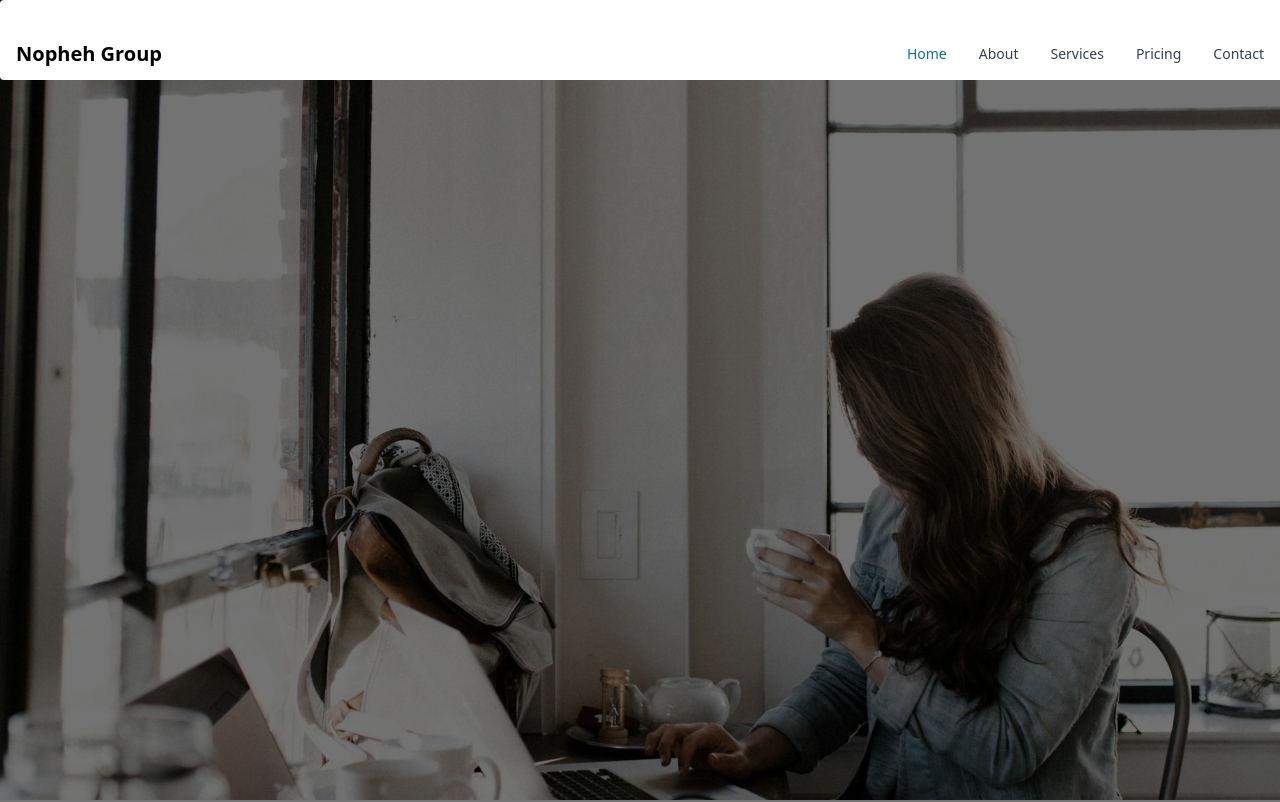
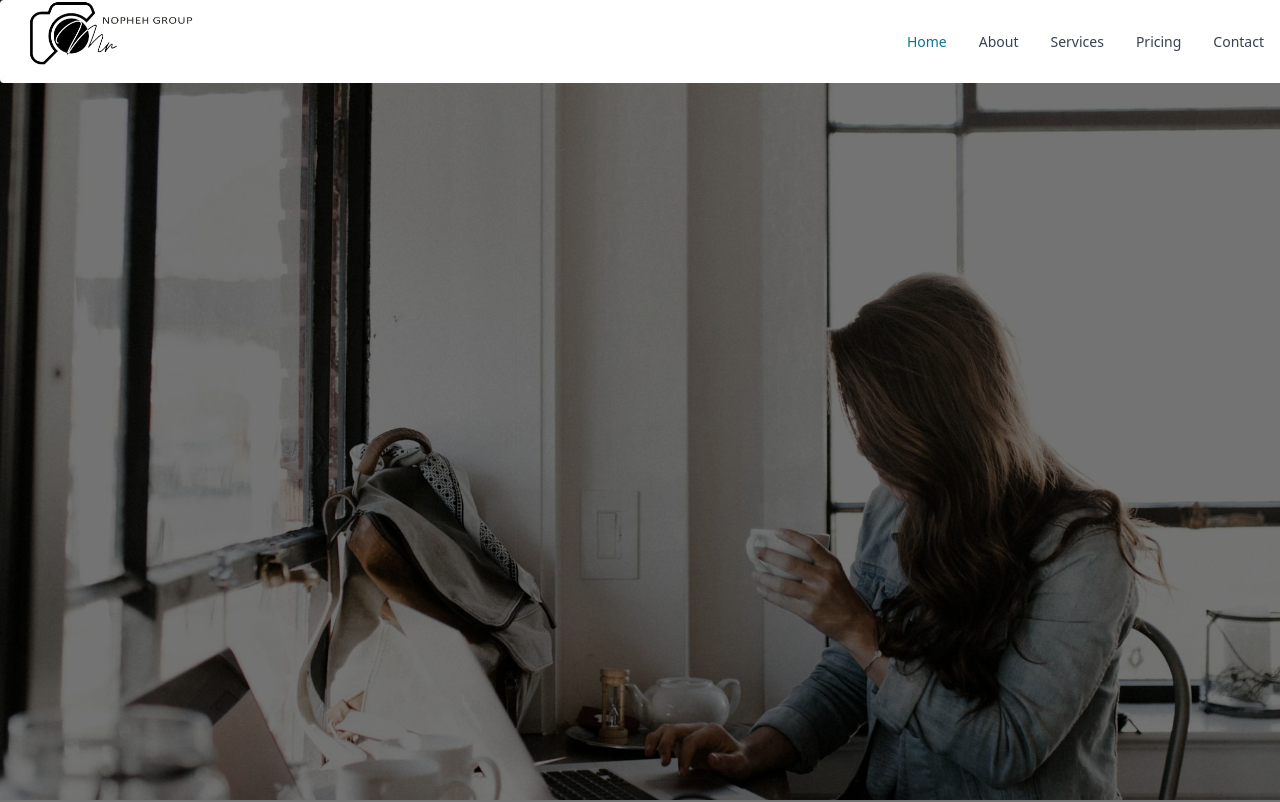
Before and after one commit to AmirBerenji/nophehGroup, a Next.js app: page / in a window 1280 px wide. Shown: the top 802 px of the page. Built offline with nearby package versions, Linux system fonts and the light colour scheme.

Commit message:
add logo

```diff
--- a/app/(main)/page.tsx
+++ b/app/(main)/page.tsx
@@ -12,10 +12,11 @@ export default async function Home() {
   return (
     <>
       <header className="z-50  ">
-        <Navbar fluid rounded className="h-20 p-10 ">
+
+        <Navbar fluid rounded className="h-auto">
           <NavbarBrand as={Link} href="https://flowbite-react.com">
-            <span className="self-center whitespace-nowrap text-xl font-semibold dark:text-white">
-              Nopheh Group
+            <span className="-mt-5">
+            <Image src="/assets/logo.png" alt="logo" width={200} height={150} />
             </span>
           </NavbarBrand>
           <NavbarToggle />
```
Also changed, not shown: public/assets/logo.png (added).
